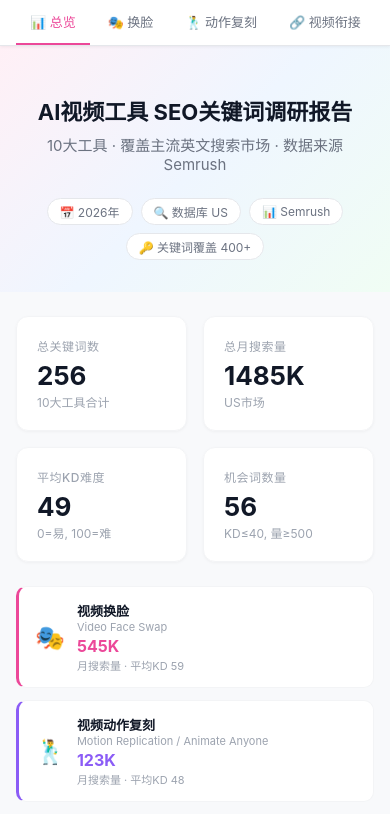
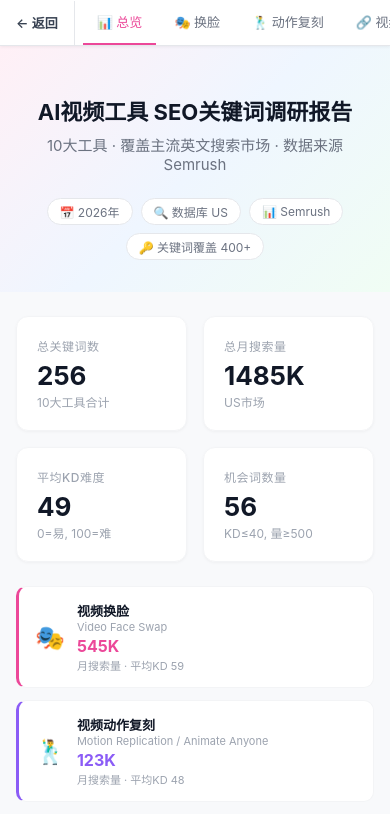
Before and after one commit to mantoufan/report, a plain HTML site: page index.html in a window 390 px wide. Both pictures are taken after a click on the element "📊 总览". Shown: the top 814 px of the page. Drawn offline with nearby package versions, Linux system fonts and the light colour scheme.

Commit message:
feat: add back button and mobile nav auto-scroll on tab click
Co-Authored-By: Claude Sonnet 4.6 <noreply@anthropic.com>

```diff
--- a/index.html
+++ b/index.html
@@ -13,8 +13,11 @@ a{color:inherit;text-decoration:none}
 
 /* NAV */
 .nav{position:sticky;top:0;z-index:100;background:#fff;border-bottom:1px solid #E5E7EB;box-shadow:0 1px 3px rgba(0,0,0,.06)}
-.nav-inner{max-width:1280px;margin:0 auto;padding:0 16px;display:flex;align-items:center;gap:4px;overflow-x:auto;scrollbar-width:none}
+.nav-inner{max-width:1280px;margin:0 auto;padding:0;display:flex;align-items:center;gap:0;overflow-x:auto;scrollbar-width:none}
 .nav-inner::-webkit-scrollbar{display:none}
+.nav-back{flex-shrink:0;padding:0 16px;height:44px;display:flex;align-items:center;gap:4px;font-size:13px;font-weight:600;color:#6B7280;cursor:pointer;border-right:1px solid #E5E7EB;white-space:nowrap;transition:color .2s;background:none}
+.nav-back:hover{color:#374151}
+.nav-tabs{display:flex;align-items:center;gap:4px;padding:0 8px}
 .nav-tab{flex-shrink:0;padding:12px 14px;font-size:13px;font-weight:500;color:#6B7280;border-bottom:2px solid transparent;cursor:pointer;white-space:nowrap;transition:all .2s}
 .nav-tab:hover{color:#374151}
 .nav-tab.active{color:#EC4899;border-bottom-color:#EC4899}
@@ -198,6 +201,8 @@ footer{text-align:center;padding:24px 16px;color:#9CA3AF;font-size:12px;border-t
 
 <nav class="nav">
   <div class="nav-inner">
+    <div class="nav-back" onclick="history.back()">← 返回</div>
+    <div class="nav-tabs">
       <div class="nav-tab active" onclick="showSection('overview',this)">📊 总览</div>
       <div class="nav-tab" onclick="showSection('f1',this)">🎭 换脸</div>
       <div class="nav-tab" onclick="showSection('f2',this)">🕺 动作复刻</div>
@@ -209,6 +214,7 @@ footer{text-align:center;padding:24px 16px;color:#9CA3AF;font-size:12px;border-t
       <div class="nav-tab" onclick="showSection('f8',this)">🌈 颜色校正</div>
       <div class="nav-tab" onclick="showSection('f9',this)">🚫 去水印</div>
       <div class="nav-tab" onclick="showSection('f10',this)">✍️ 提示词</div>
+    </div>
   </div>
 </nav>
 
@@ -1032,11 +1038,20 @@ function showSection(id, tabEl){
   document.querySelectorAll('.nav-tab').forEach(t=>t.classList.remove('active'));
   const sec=document.getElementById('section-'+id);
   if(sec) sec.classList.add('active');
-  if(tabEl) tabEl.classList.add('active');
-  else {
+  let activeTab=tabEl;
+  if(tabEl) {
+    tabEl.classList.add('active');
+  } else {
     const tabs=document.querySelectorAll('.nav-tab');
     const idx=['overview','f1','f2','f3','f4','f5','f6','f7','f8','f9','f10'].indexOf(id);
-    if(idx>=0&&tabs[idx]) tabs[idx].classList.add('active');
+    if(idx>=0&&tabs[idx]){tabs[idx].classList.add('active');activeTab=tabs[idx];}
+  }
+  if(activeTab){
+    const navTabs=document.querySelector('.nav-tabs');
+    const tabLeft=activeTab.offsetLeft;
+    const tabWidth=activeTab.offsetWidth;
+    const navWidth=navTabs.clientWidth;
+    navTabs.scrollTo({left:tabLeft-navWidth/2+tabWidth/2,behavior:'smooth'});
   }
   window.scrollTo({top:0,behavior:'smooth'});
 }
```
Lines whose indentation alone changed are shown as unchanged.
